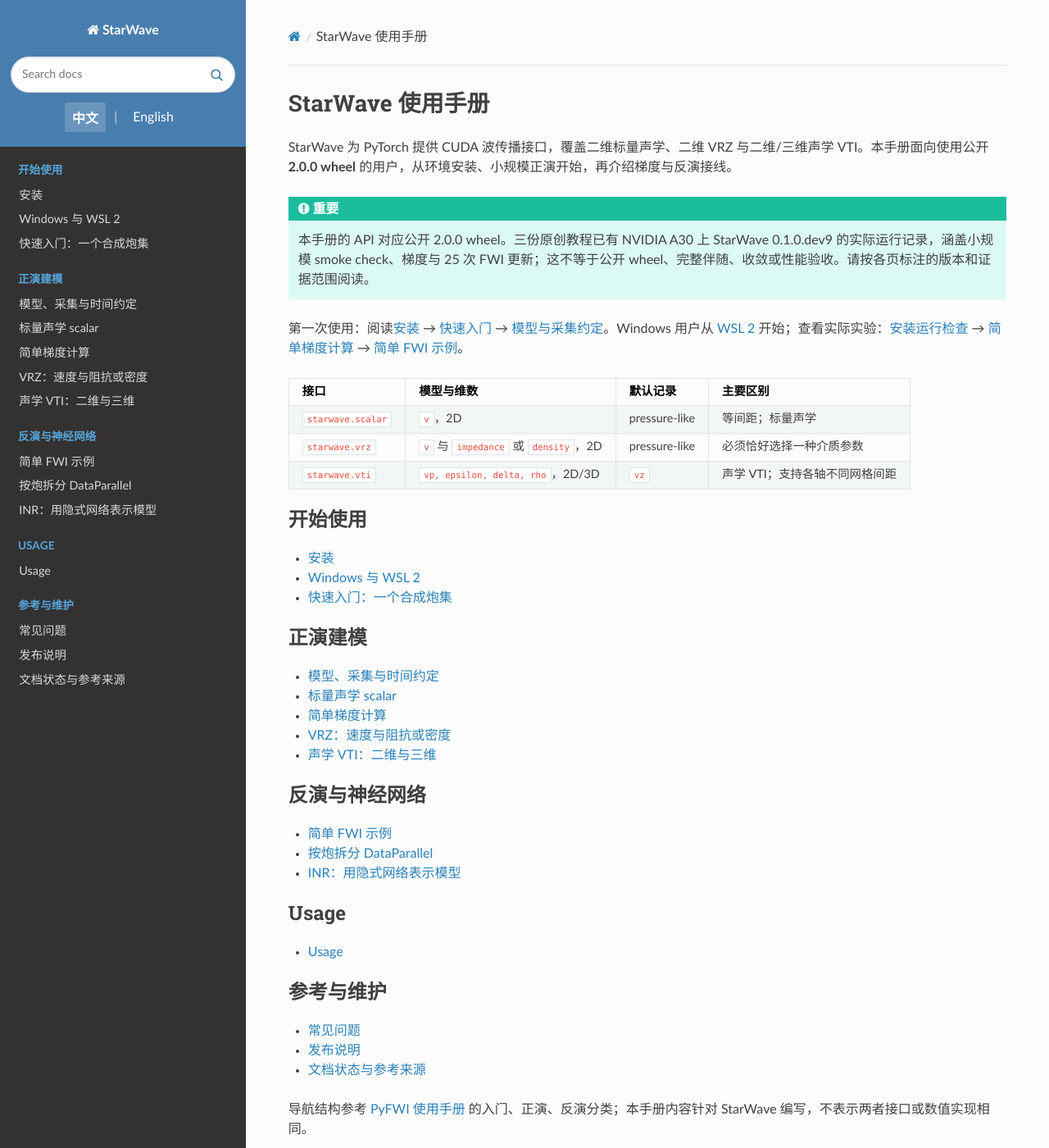
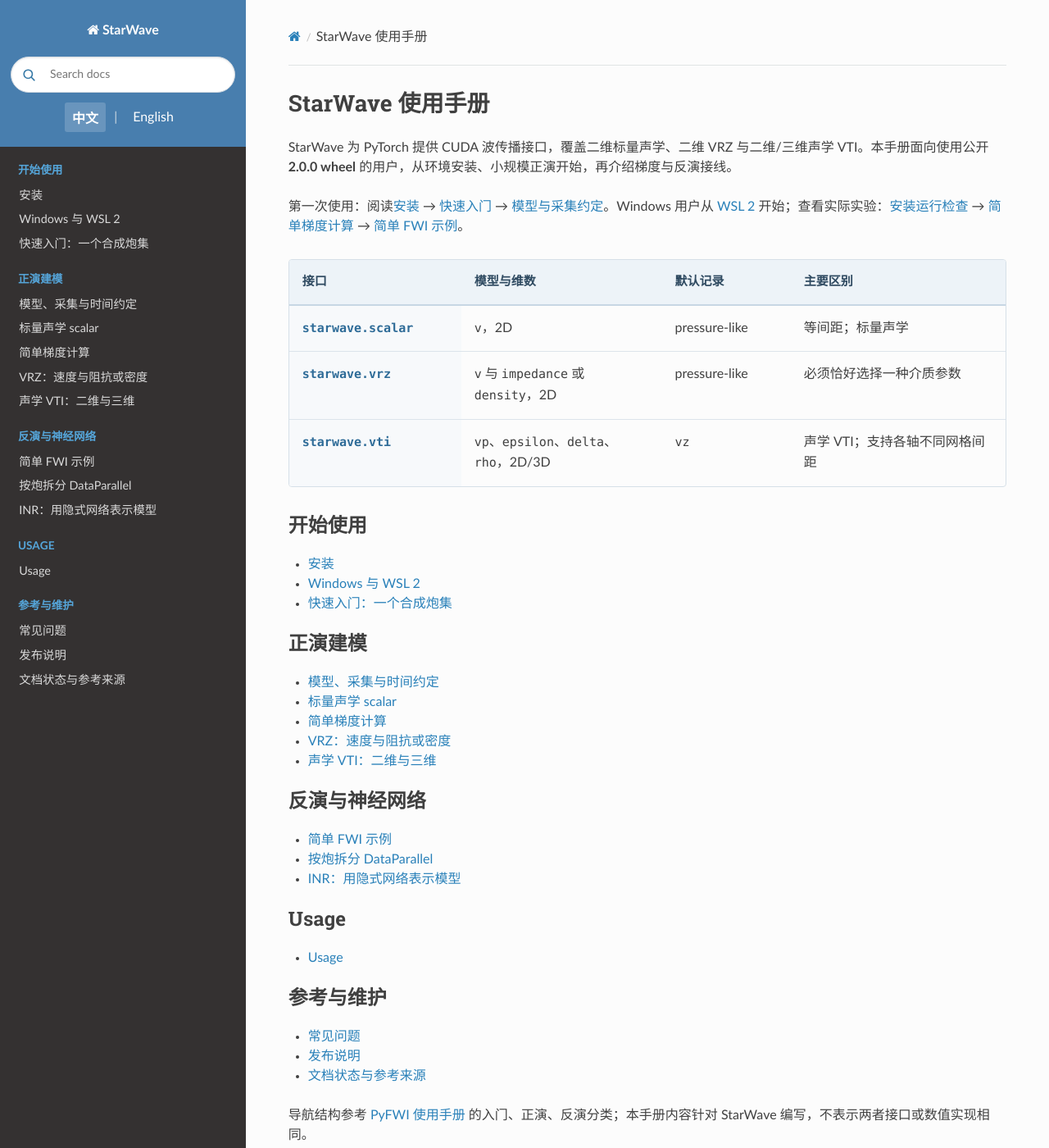
Before and after one commit to StarrMoonn/StarWave-docs, a Sphinx documentation site: the page built from docs/index.md, in a window 1280 px wide and 1400 px high. Shown: the whole window at 82% size. Built offline with Sphinx 7.4.7 and the Read the Docs theme 3.1.0, drawn with Linux system fonts in a browser that asks for light colours.

Commit message:
Refine homepage comparison and move search icon left

````diff
--- a/docs/_static/custom.css
+++ b/docs/_static/custom.css
@@ -50,8 +50,8 @@
 .rst-content figure.sw-science-figure figcaption { margin-top: 14px; padding-top: 12px; border-top: 1px solid #e6eaee; color: #526371; font-size: 14px; line-height: 1.65; }
 .rst-content .math { max-width: 100%; overflow-x: auto; overflow-y: hidden; padding-bottom: 4px; }
 .sw-search-control { position: relative; }
-.wy-side-nav-search .sw-search-control input[type="search"] { min-height: 44px; padding-right: 49px; }
-.wy-side-nav-search .sw-search-submit { position: absolute; right: 2px; top: 2px; width: 42px; height: 40px; display: flex; align-items: center; justify-content: center; padding: 0; background: transparent; color: #3578a6; border: 0; border-radius: 50%; box-shadow: none; cursor: pointer; }
+.wy-side-nav-search .sw-search-control input[type="search"] { min-height: 44px; padding-left: 47px; padding-right: 13px; }
+.wy-side-nav-search .sw-search-submit { position: absolute; left: 2px; top: 2px; width: 42px; height: 40px; display: flex; align-items: center; justify-content: center; padding: 0; background: transparent; color: #3578a6; border: 0; border-radius: 50%; box-shadow: none; cursor: pointer; }
 .sw-search-submit svg { fill: none; stroke: currentColor; stroke-width: 2; stroke-linecap: round; }
 .wy-side-nav-search .sw-search-submit:hover { background: #edf4fa; color: #24587c; }
 .wy-side-nav-search .sw-search-submit:focus-visible { outline: 3px solid #f0ad4e; outline-offset: 1px; }
@@ -59,3 +59,32 @@
   .rst-content figure.sw-science-figure { padding: 6px; }
   .rst-content figure.sw-science-figure figcaption { padding: 10px 6px 0; }
 }
+
+/* Homepage comparison only: body-sized text, aligned cells, and mobile cards. */
+.rst-content .sw-api-overview { margin: 28px 0 34px; }
+.rst-content .sw-api-overview table { width: 100%; table-layout: fixed; border-collapse: separate; border-spacing: 0; border: 1px solid #d6e0e8; border-radius: 4px; overflow: hidden; }
+.sw-api-overview .sw-col-interface { width: 24%; }
+.sw-api-overview .sw-col-model { width: 28%; }
+.sw-api-overview .sw-col-record { width: 18%; }
+.sw-api-overview .sw-col-detail { width: 30%; }
+.rst-content .sw-api-overview th, .rst-content .sw-api-overview td { padding: 15px 16px; text-align: left; vertical-align: top; font-size: 16px; line-height: 1.6; white-space: normal; overflow-wrap: normal; }
+.rst-content .sw-api-overview thead th { background: #edf3f8; color: #2f4a61; font-size: 15px; font-weight: 700; border-bottom: 2px solid #c7d7e4; }
+.rst-content .sw-api-overview tbody th { background: #f7f9fb; font-weight: 600; }
+.rst-content .sw-api-overview tbody tr + tr > * { border-top: 1px solid #dce4eb; }
+.rst-content .sw-api-overview code, .rst-content .sw-api-overview code span.pre { padding: 0; border: 0; background: transparent; color: inherit; font-size: 15px; line-height: inherit; white-space: nowrap; overflow-wrap: normal; word-break: normal; }
+.rst-content .sw-api-overview th[scope="row"] a { color: #2f6c98; text-decoration: none; }
+.rst-content .sw-api-overview th[scope="row"] a:hover { text-decoration: underline; }
+.rst-content .sw-api-overview td::before { display: none; }
+@media (max-width: 1100px) {
+  .rst-content .sw-api-overview table, .rst-content .sw-api-overview tbody, .rst-content .sw-api-overview tr { display: block; width: 100%; }
+  .rst-content .sw-api-overview table { border: 0; overflow: visible; }
+  .rst-content .sw-api-overview colgroup { display: none; }
+  .rst-content .sw-api-overview thead { position: absolute; width: 1px; height: 1px; padding: 0; margin: -1px; overflow: hidden; clip: rect(0,0,0,0); white-space: nowrap; border: 0; }
+  .rst-content .sw-api-overview tbody tr { margin-bottom: 16px; border: 1px solid #d6e0e8; border-radius: 4px; overflow: hidden; }
+  .rst-content .sw-api-overview tbody th { display: block; padding: 12px 16px; background: #edf3f8; }
+  .rst-content .sw-api-overview td { display: grid; grid-template-columns: 7.6rem minmax(0, 1fr); gap: 12px; padding: 12px 16px; border-top: 1px solid #e7edf2; }
+  .rst-content .sw-api-overview td::before { content: attr(data-label); display: block; color: #526371; font-weight: 600; font-size: 14px; line-height: 1.65; }
+  .rst-content .sw-api-overview .sw-field-value { min-width: 0; }
+  .rst-content .sw-api-overview tbody tr + tr > * { border-top: 0; }
+  .rst-content .sw-api-overview tbody tr + tr td { border-top: 1px solid #e7edf2; }
+}
--- a/docs/index.md
+++ b/docs/index.md
@@ -2,17 +2,21 @@
 
 StarWave 为 PyTorch 提供 CUDA 波传播接口，覆盖二维标量声学、二维 VRZ 与二维/三维声学 VTI。本手册面向使用公开 **2.0.0 wheel** 的用户，从环境安装、小规模正演开始，再介绍梯度与反演接线。
 
-```{important}
-本手册的 API 对应公开 2.0.0 wheel。三份原创教程已有 NVIDIA A30 上 StarWave 0.1.0.dev9 的实际运行记录，涵盖小规模 smoke check、梯度与 25 次 FWI 更新；这不等于公开 wheel、完整伴随、收敛或性能验收。请按各页标注的版本和证据范围阅读。
-```
-
 第一次使用：阅读[安装](installation.md) → [快速入门](quickstart.md) → [模型与采集约定](modeling/conventions.md)。Windows 用户从 [WSL 2](wsl.md) 开始；查看实际实验：{ref}`安装运行检查 <installation-smoke>` → [简单梯度计算](modeling/gradient.md) → [简单 FWI 示例](inversion/fwi.md)。
 
-| 接口 | 模型与维数 | 默认记录 | 主要区别 |
-|---|---|---|---|
-| `starwave.scalar` | `v`，2D | pressure-like | 等间距；标量声学 |
-| `starwave.vrz` | `v` 与 `impedance` 或 `density`，2D | pressure-like | 必须恰好选择一种介质参数 |
-| `starwave.vti` | `vp, epsilon, delta, rho`，2D/3D | `vz` | 声学 VTI；支持各轴不同网格间距 |
+```{raw} html
+<div class="sw-api-overview" aria-label="传播接口比较">
+<table role="table">
+<colgroup><col class="sw-col-interface"><col class="sw-col-model"><col class="sw-col-record"><col class="sw-col-detail"></colgroup>
+<thead role="rowgroup"><tr role="row"><th scope="col" role="columnheader">接口</th><th scope="col" role="columnheader">模型与维数</th><th scope="col" role="columnheader">默认记录</th><th scope="col" role="columnheader">主要区别</th></tr></thead>
+<tbody role="rowgroup">
+<tr role="row"><th scope="row" role="rowheader"><a href="usage.html#starwave.scalar"><code>starwave.scalar</code></a></th><td role="cell" data-label="模型与维数"><span class="sw-field-value"><code>v</code>，2D</span></td><td role="cell" data-label="默认记录"><span class="sw-field-value">pressure-like</span></td><td role="cell" data-label="主要区别"><span class="sw-field-value">等间距；标量声学</span></td></tr>
+<tr role="row"><th scope="row" role="rowheader"><a href="usage.html#starwave.vrz"><code>starwave.vrz</code></a></th><td role="cell" data-label="模型与维数"><span class="sw-field-value"><code>v</code> 与 <code>impedance</code> 或 <code>density</code>，2D</span></td><td role="cell" data-label="默认记录"><span class="sw-field-value">pressure-like</span></td><td role="cell" data-label="主要区别"><span class="sw-field-value">必须恰好选择一种介质参数</span></td></tr>
+<tr role="row"><th scope="row" role="rowheader"><a href="usage.html#starwave.vti"><code>starwave.vti</code></a></th><td role="cell" data-label="模型与维数"><span class="sw-field-value"><code>vp</code>、<code>epsilon</code>、<code>delta</code>、<code>rho</code>，2D/3D</span></td><td role="cell" data-label="默认记录"><span class="sw-field-value"><code>vz</code></span></td><td role="cell" data-label="主要区别"><span class="sw-field-value">声学 VTI；支持各轴不同网格间距</span></td></tr>
+</tbody>
+</table>
+</div>
+```
 
 ```{toctree}
 :maxdepth: 1
````
Also changed, not shown: README.md (+1 -1 lines), docs/en/index.md (+13 -9 lines), 1 other file.
